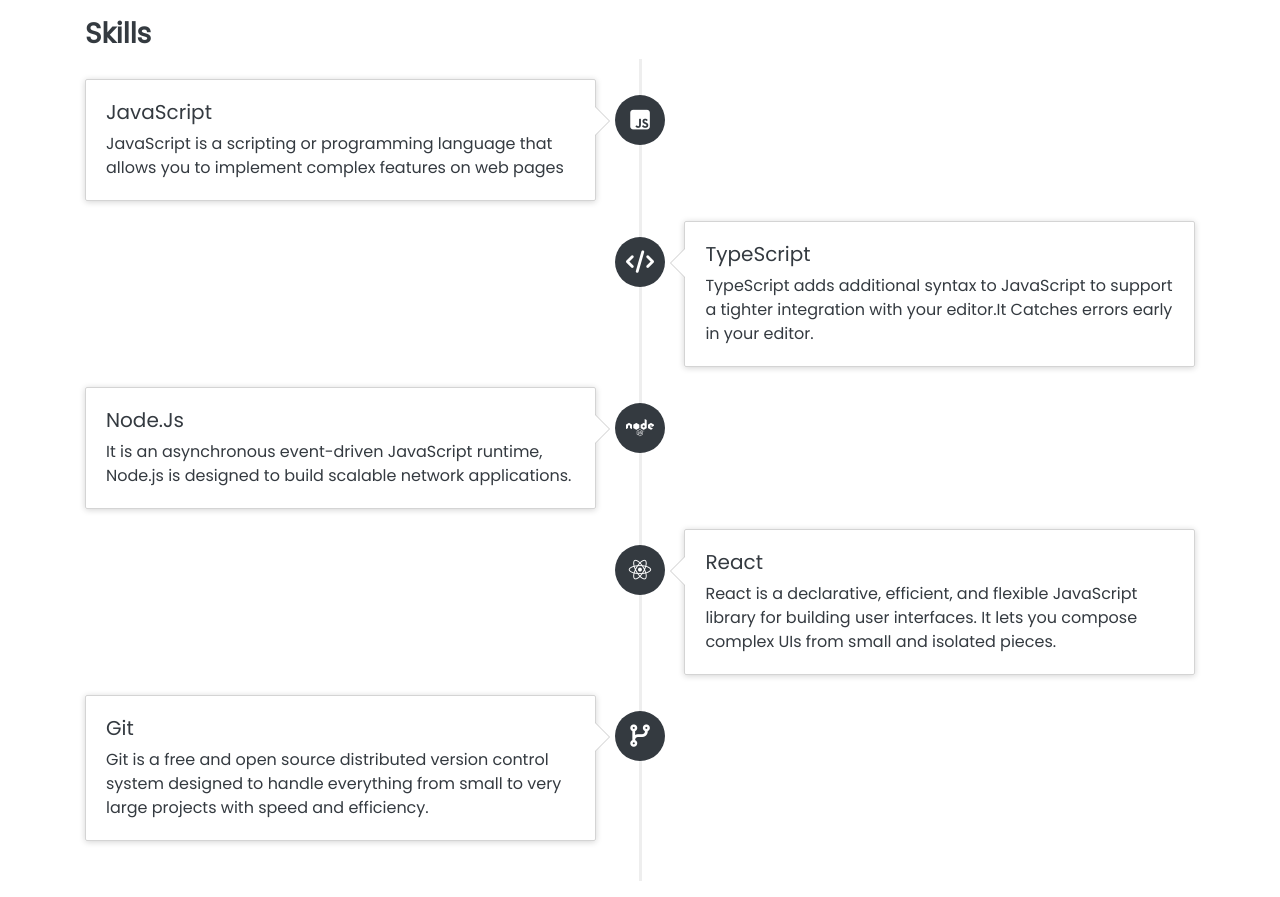
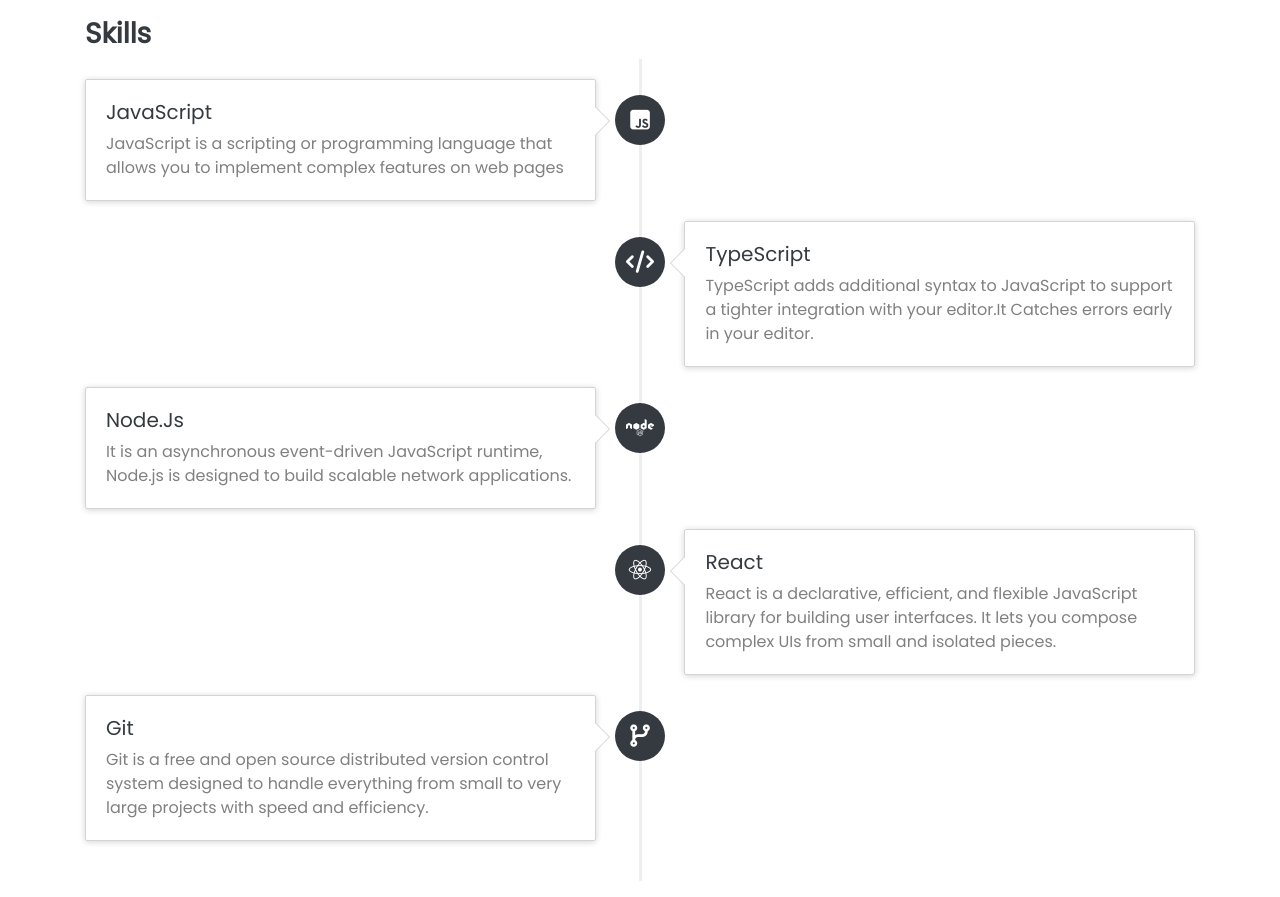
Before and after one commit to harnalerohan/portfolio, a React (Create React App) app: page / in a window 1280 px wide. Shown: the part 1140-2037 px from the top of the page. Built offline with nearby package versions, Linux system fonts and the light colour scheme; a web font is replaced by a local one.

Commit message:
modified paragraph font

```diff
--- a/src/css/timeline.css
+++ b/src/css/timeline.css
@@ -149,6 +149,12 @@
   color: inherit;
 }
 
+.timeline-body p{
+  color: gray;
+  font-weight: normal;
+  font-size: medium;
+}
+
 .timeline-body > p,
 .timeline-body > ul {
   margin-bottom: 0;
```
